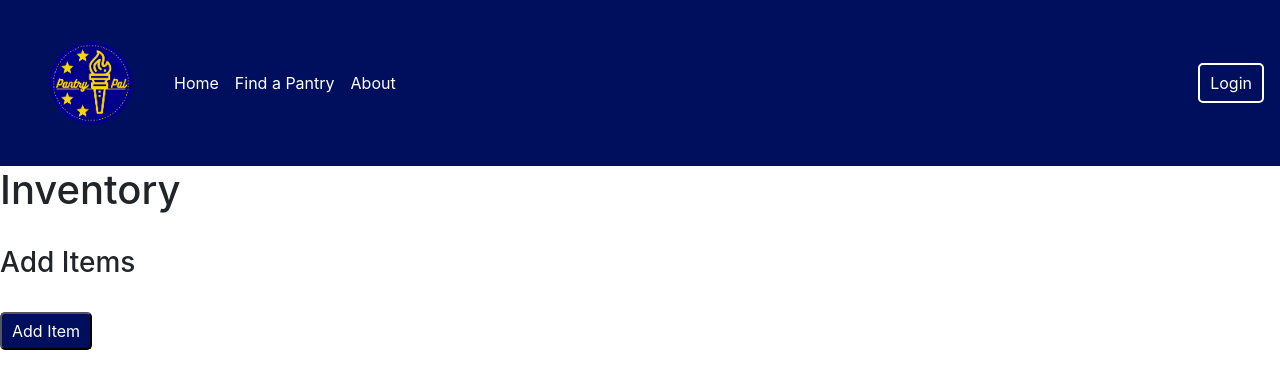
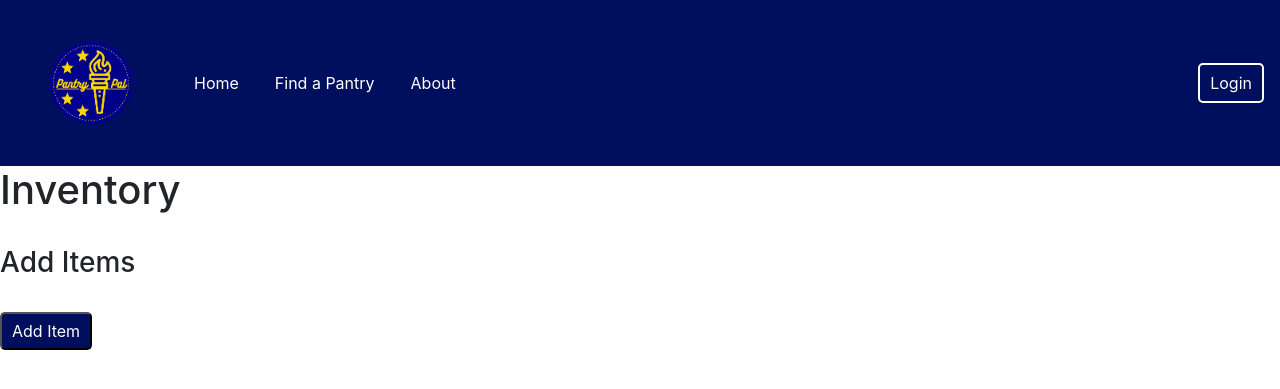
Before and after one commit to RashidISOM/SmartNorthFL, a Django app: page /add/ in a window 1280 px wide. Shown: the top 389 px of the page. Run offline with Django 3.2, Linux system fonts and the light colour scheme; some libraries are stand-ins or nearby versions.

Commit message:
Adding spacing in navbar

```diff
--- a/mysite/templates/base.html
+++ b/mysite/templates/base.html
@@ -29,6 +29,10 @@
   background-color: #000F5D;
   color: white;
 }
+.divider {
+     display: block;
+     padding: 10px;
+}
 </style>
 <head>
 
@@ -45,27 +49,33 @@
       </button>
       <div class="testi collapse navbar-collapse" id="navbarSupportedContent">
         <ul class="navbar-nav mr-auto">
+          <div class="divider"></div>
           <li class="nav-item active">
             <a class="nav-link" style="color: white;" href="/">Home <span class="sr-only">(current)</span></a>
           </li>
+          <div class="divider"></div>
           <li class="nav-item">
             <a class="nav-link"  style="color: white;" href="/pantries">Find a Pantry</a>
           </li>
+          <div class="divider"></div>
           {% if user.is_authenticated %}
             <li class="nav-item">
               <!-- only shows up when logged in as pantry viewer -->
               <a class="nav-link"  style="color: white;" href="/inventory">Update Inventory</a>
             </li>
+            <div class="divider"></div>
           {% endif %}
           <li class="nav-item">
             <a class="nav-link"  style="color: white;" href="/about">About</a>
           </li>
+          <div class="divider"></div>
         </ul>
           {% if not user.is_authenticated %}
           <a class="buttonStyle" style="border: 2px solid white; padding: 6px 10px 6px 10px;" href = "/login/">Login</a>
           {% else %}
           <div class = "btn-toolbar">
           <a class="buttonStyle" style="border: 2px solid white; padding: 6px 10px 6px 10px;" href = "/edit_pantry/">Edit Pantry</a>
+          <div class="divider"></div>
           <a class="buttonStyle" style="border: 2px solid white; padding: 6px 10px 6px 10px;" href = "/logout/">Logout</a>
           </div>
           {% endif %}
```
